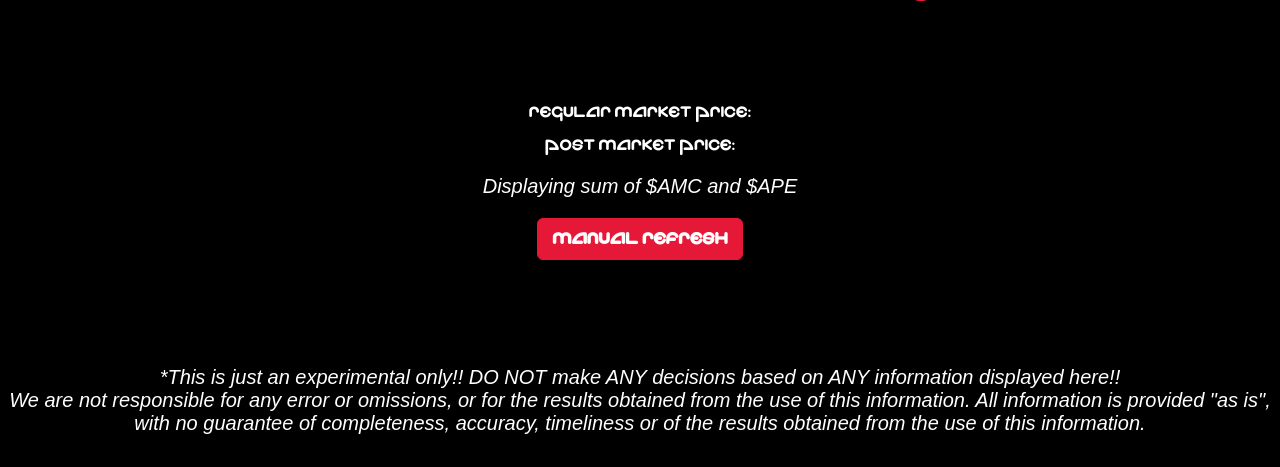
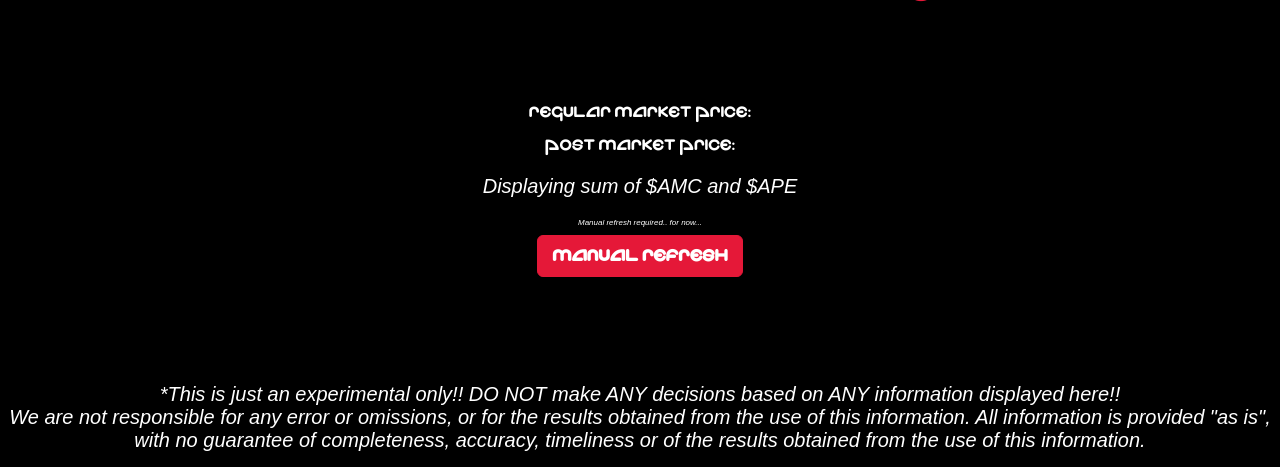
Before and after one commit to arocasan/amcape, a Flask app: template templates/index.html in a window 1280 px wide. Shown: the part 307-774 px from the top of the page. Run offline with Flask 2, Linux system fonts and the light colour scheme; the template is opened without the code that fills it, so the values that code supplies are empty.

Commit message:
Added manual

```diff
--- a/static/style.css
+++ b/static/style.css
@@ -55,6 +55,11 @@
 }
 .center {
 text-align: center;
+}
+
+.center2 {
+text-align: center;
+font-size:8px;
 }
 
 .regularPrice{
--- a/templates/index.html
+++ b/templates/index.html
@@ -8,6 +8,7 @@
      <div class="center"><h2>Post Market price:</h2></div>
      <div class="postPrice">{{p_data}}</div>
      <div class="center"><p>Displaying sum of $AMC and $APE</p></div>
+     <div class="center2"><p class="center2">Manual refresh required.. for now...</p></div>
      <div class="center"><a href="{{ url_for('index') }}"><button class="button-24" role="button">Manual Refresh</button></a></div>
 
      <div class="center"><p>{{amc}} <br>{{ape}}</p></div>
```
Also changed, not shown: main.py (line endings or trailing spaces).
